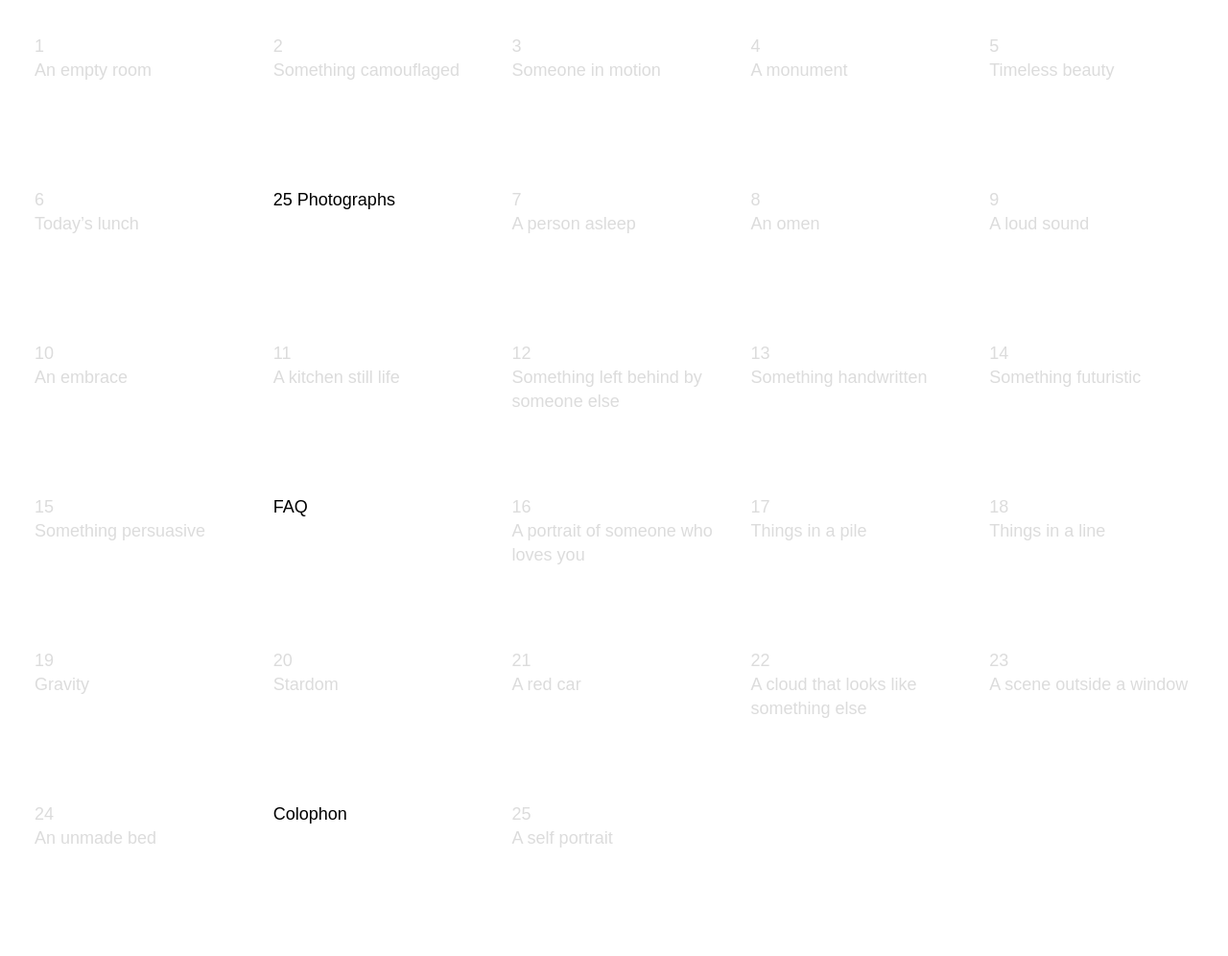
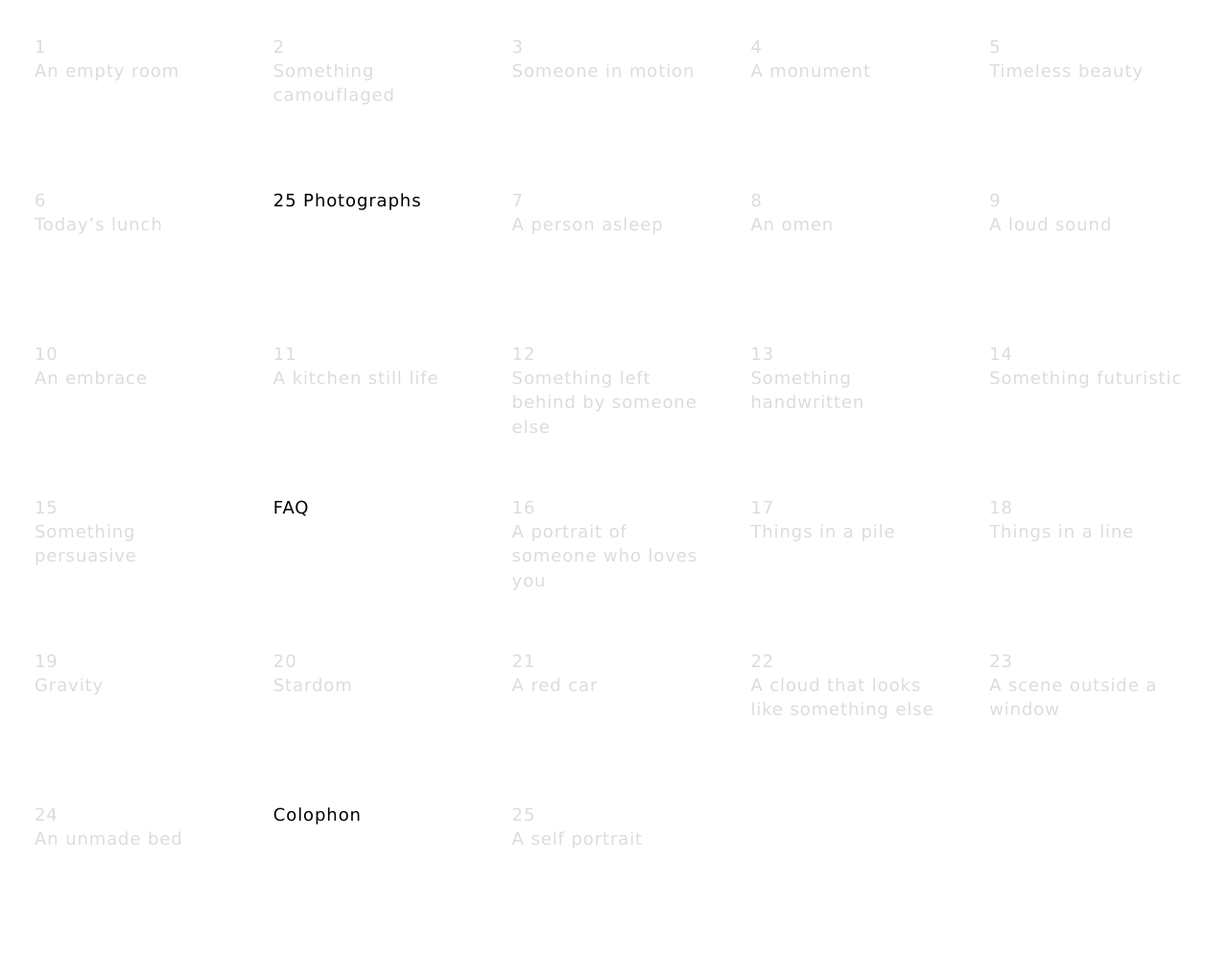
Before and after one commit to bryantwells/25-photographs, a PHP site: page / in a window 1280 px wide. Shown: the whole page at 96% size. Run offline with PHP 8.4, Linux system fonts and the light colour scheme.

Commit message:
css change

```diff
--- a/style.css
+++ b/style.css
@@ -6,8 +6,8 @@
 
 html {
     font-size: 18px;
-    font-family: Arial, Helvetica, sans-serif;
-    /* letter-spacing: 0.05em; */
+    font-family: Verdana, Arial, Helvetica, sans-serif;
+    letter-spacing: 0.05em;
     line-height: 1.4;
     /* -webkit-text-stroke: 0.03em currentColor; */
 }
```
